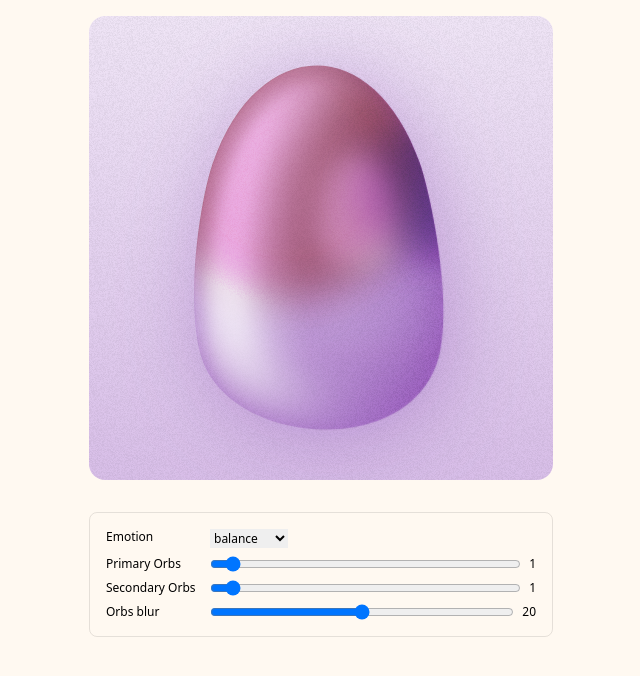
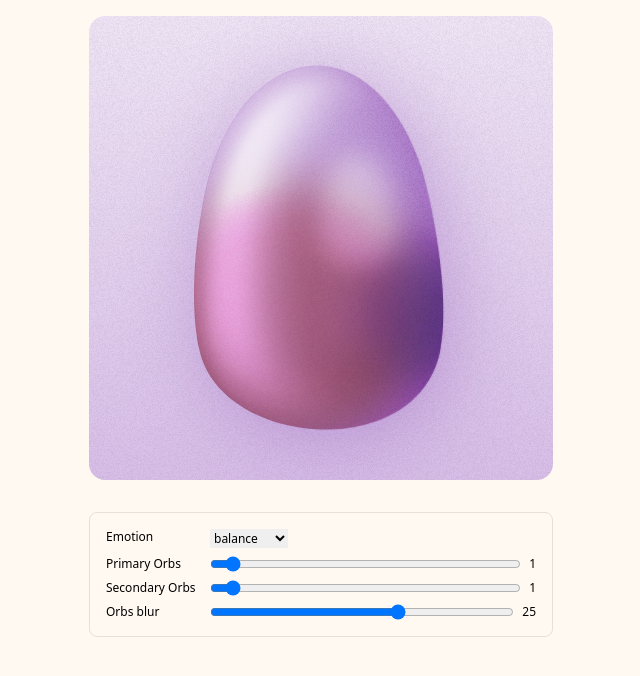
Before and after one commit to fabiogiolito/oye-stones, a SvelteKit app: page / in a window 1280 px wide. Shown: the top 676 px of the page, without its empty margins (319-959 px from the left). Built offline with nearby package versions, Linux system fonts and the light colour scheme.

Commit message:
adjust animation to percentages

```diff
--- a/src/routes/+page.svelte
+++ b/src/routes/+page.svelte
@@ -62,7 +62,7 @@
 
   let primaryOrbCount = 1;
   let secondaryOrbCount = 1;
-  let orbBlur = 20;
+  let orbBlur = 25;
 
   $: primaryOrbs = colorsArray(currentEmotion.color, primaryOrbCount);
   $: secondaryOrbs = colorsArray(emotions[currentEmotion.sibling].color, secondaryOrbCount, 60, 70);
@@ -87,7 +87,7 @@
     const size = Math.random() * (60 - 20) + 20;
     const x = Math.random() * (100 - size);
     const y = Math.random() * (100 - size);
-    const duration = Math.random() * (10 - 4) + 4;
+    const duration = Math.random() * (15 - 10) + 10;
     const direction = Math.round(Math.random()) ? 'alternate' : 'alternate-reverse';
     return { size, x, y, duration, direction }
   }
@@ -247,10 +247,10 @@
 
   @keyframes movement {
     from {
-      transform: translateY(-100px);
+      transform: translateY(-100%);
     }
     to {
-      transform: translateY(100px);
+      transform: translateY(100%);
     }
   }
 
```
